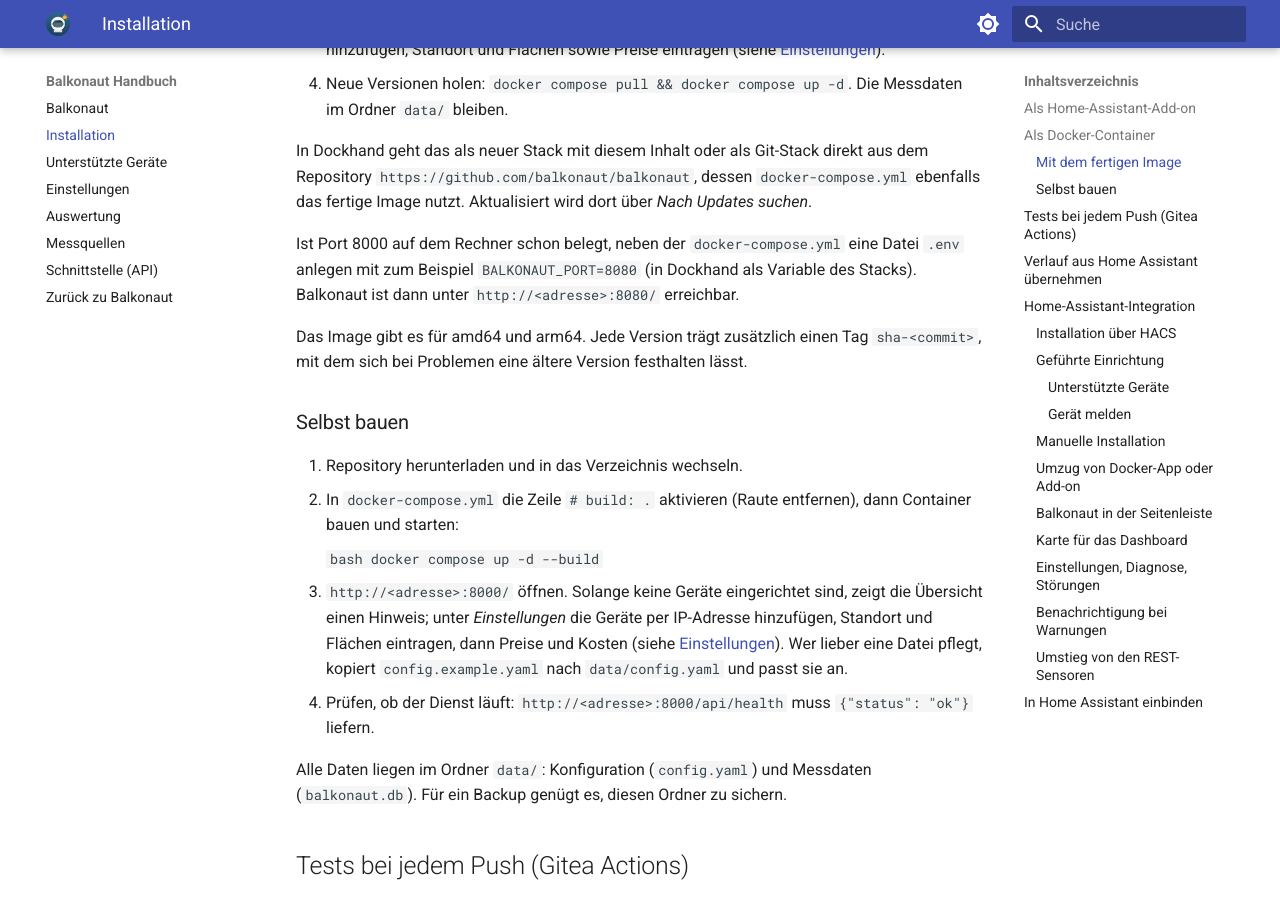
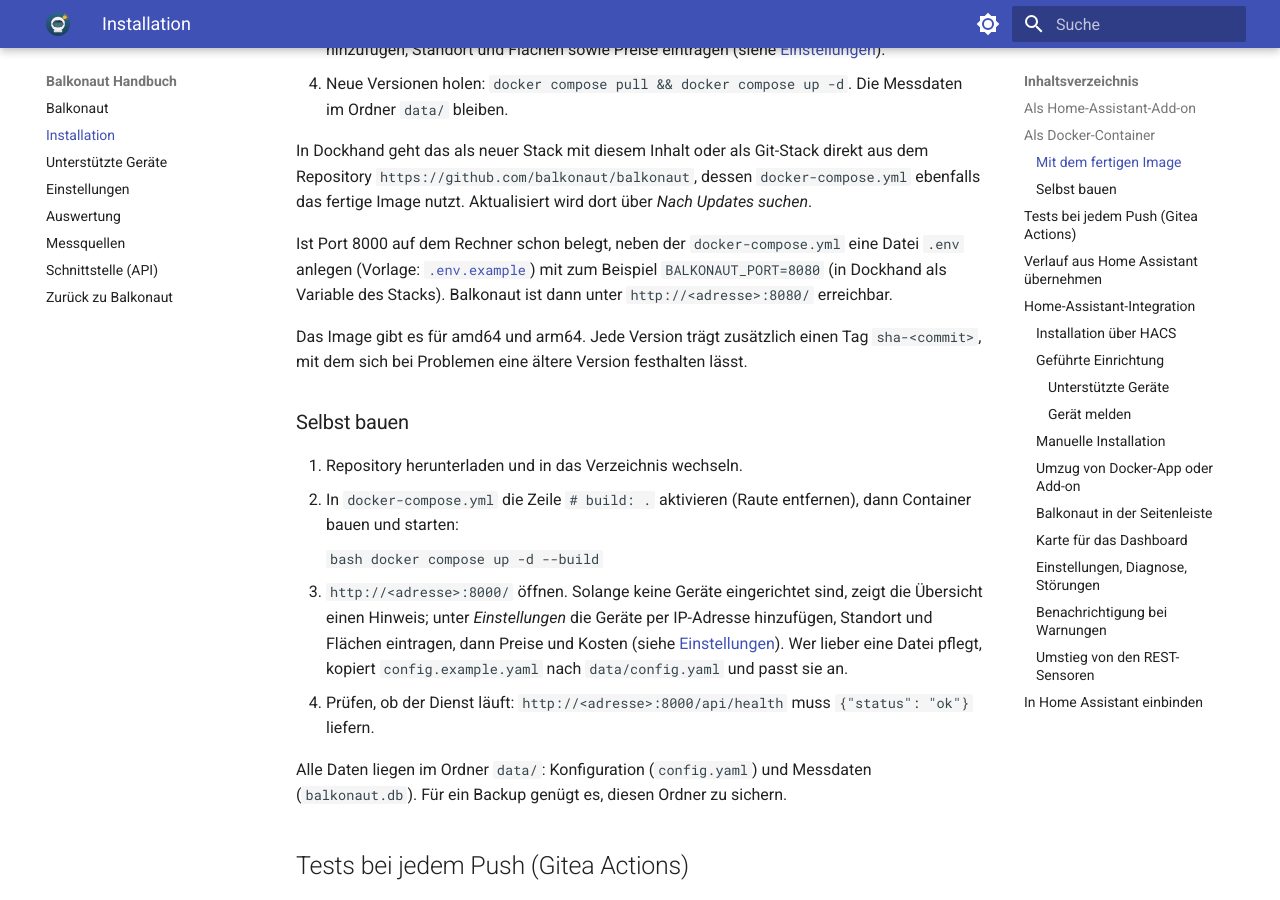
Before and after one commit to balkonaut/balkonaut, an MkDocs documentation site: the page built from docs/installation.md, in a window 1280 px wide and 900 px high, scrolled down 1290 px. Built offline with MkDocs 1.6.1 and Material for MkDocs 9.7.7, drawn with Linux system fonts in a browser that asks for light colours.

Commit message:
Image nur nach bestandenen Tests, Vorlage .env.example
docker.yml ruft den Workflow Tests auf und baut das Image erst, wenn er
bestanden ist. .env.example als Vorlage für den Port, im Handbuch verlinkt.

Closes #93

```diff
--- a/docs/installation.md
+++ b/docs/installation.md
@@ -54,9 +54,10 @@
 `https://github.com/balkonaut/balkonaut`, dessen `docker-compose.yml` ebenfalls das fertige Image nutzt.
 Aktualisiert wird dort über *Nach Updates suchen*.
 
-Ist Port 8000 auf dem Rechner schon belegt, neben der `docker-compose.yml` eine Datei `.env` anlegen mit zum
-Beispiel `BALKONAUT_PORT=8080` (in Dockhand als Variable des Stacks). Balkonaut ist dann unter
-`http://<adresse>:8080/` erreichbar.
+Ist Port 8000 auf dem Rechner schon belegt, neben der `docker-compose.yml` eine Datei `.env` anlegen (Vorlage:
+[`.env.example`](https://github.com/balkonaut/balkonaut/blob/main/.env.example)) mit zum Beispiel
+`BALKONAUT_PORT=8080` (in Dockhand als Variable des Stacks). Balkonaut ist dann unter `http://<adresse>:8080/`
+erreichbar.
 
 Das Image gibt es für amd64 und arm64. Jede Version trägt zusätzlich einen Tag `sha-<commit>`, mit dem sich bei
 Problemen eine ältere Version festhalten lässt.
```
Also changed, not shown: 3 other files.
